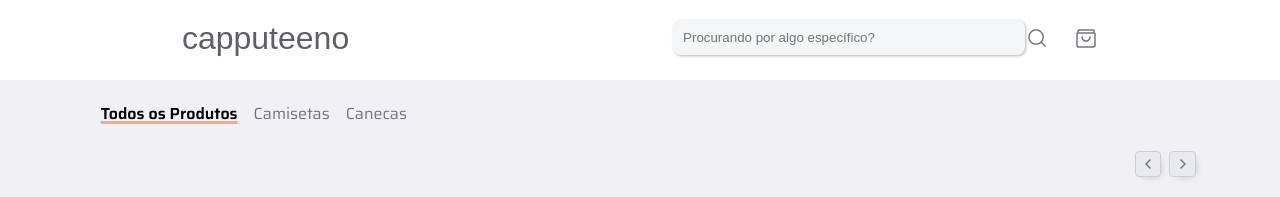
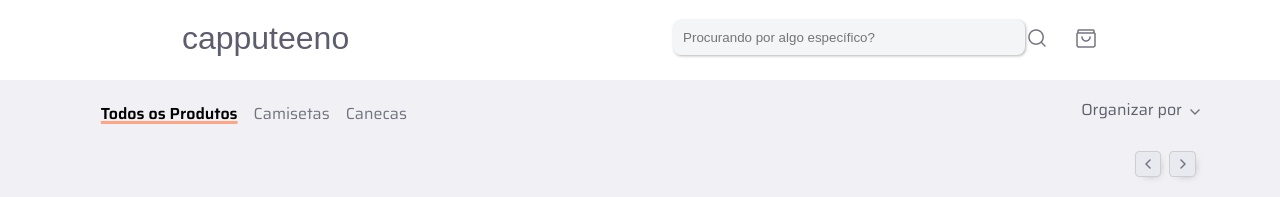
Before and after one commit to TaisaBraga/capputeeno_challenge, a Next.js app: page / in a window 1280 px wide. Shown: the top 197 px of the page. Built offline with nearby package versions, Linux system fonts and the light colour scheme; a web font is replaced by a local one.

Commit message:
fix: filterByOrder function

```diff
--- a/src/components/atoms/ListItem.tsx
+++ b/src/components/atoms/ListItem.tsx
@@ -19,7 +19,7 @@ const List = styled.ul`
     padding: 0.6em;
 
     &:hover {
-      background-color: #D3D3D3;
+      background-color: #eae7e7;
       border-radius: 1em;
     }
   }
--- a/src/components/molecules/FilterByOrder.tsx
+++ b/src/components/molecules/FilterByOrder.tsx
@@ -1,33 +1,29 @@
 import Image from 'next/image'
-import React, { useState } from 'react'
+import React from 'react'
 import DownArrow from '../../../public/DownArrow.png'
-import { styled, css } from 'styled-components'
+import { styled } from 'styled-components'
 import { ListItem } from '../atoms/ListItem'
 import { useGetProductsContext } from '@/context/useGetProductsContext'
-import { FilterPriorityTypes } from '@/types/FilterTypes'
 
 const FilterContainer = styled.div`
   height: 50px;
   position: relative;
 `
 const FilterTitle = styled.div`
-  color: #5D5D6D;
+  color: #5f5f6b;
   cursor: pointer;
   & img {
     margin-left: 0.5em;
   }
-
 `
 
-// const Filters = styled.div`
-// ${({ disabled }) =>
-//     disabled
-//       ? ` display: block-flow` : ` display: none`}
-// `;
+const ContainerFilter = styled.div`
+  display: 'block-flow';
+`;
 
-export const FilterByOrder: React.FC = () => {
-  const { isListVisible, setListVisible, isFilter, } = useGetProductsContext()
-  const [isFilterDisabled, setIsFilterDisabled] = useState<boolean>(false);
+
+export const FilterByOrder = () => {
+  const { isListVisible, setListVisible, isSortOrderProducts } = useGetProductsContext()
 
   const handleOpenDrawer = () => {
     setListVisible(!isListVisible)
@@ -35,35 +31,18 @@ export const FilterByOrder: React.FC = () => {
 
   return (
     <FilterContainer>
-      {isFilter === FilterPriorityTypes.NEWS ?
-        <FilterTitle>
-          Novidades
-          <Image src={DownArrow} alt='DownArrow' onClick={handleOpenDrawer} />
-        </FilterTitle>
-        : isFilter === FilterPriorityTypes.POPULARITY ?
-          <FilterTitle >
-            Mais Vendidos
-            <Image src={DownArrow} alt='DownArrow' onClick={handleOpenDrawer} />
-          </FilterTitle>
-          : isFilter === FilterPriorityTypes.PRICE ?
-            <FilterTitle>
-              Maior Preço
-              <Image src={DownArrow} alt='DownArrow' onClick={handleOpenDrawer} />
-            </FilterTitle>
-            : isFilter === FilterPriorityTypes.PRICE_DESC ?
-              <FilterTitle >
-                Menor Preço
-                <Image src={DownArrow} alt='DownArrow' onClick={handleOpenDrawer} />
-              </FilterTitle> :
-              <FilterTitle onClick={handleOpenDrawer} >
-                Organizar por
-                <Image src={DownArrow} alt='DownArrow' />
-              </FilterTitle>
+      <FilterTitle >
+        Organizar por
+        <Image src={DownArrow} alt='DownArrow' onClick={handleOpenDrawer} />
+      </FilterTitle>
+      {isListVisible ?
+        (
+          <ContainerFilter>
+            <ListItem />
+          </ContainerFilter>
+        )
+        : null
       }
-
-      <div>
-        <ListItem />
-      </div>
     </FilterContainer>
   )
 }
--- a/src/components/organisms/FilterBar.tsx
+++ b/src/components/organisms/FilterBar.tsx
@@ -9,15 +9,15 @@ const FilterContainer = styled.div`
   display: flex;
   justify-content: space-between;
   margin: 0 5em 0 5em;
+
 `
 
 export const FilterBar = () => {
-  /* const { isListVisible } = useGetProductsContext() */
 
   return (
     <FilterContainer>
       <FilterProducts />
-      {/* <FilterByOrder /> */}
+      <FilterByOrder />
     </FilterContainer>
   )
 }
--- a/src/context/useGetProductsContext.tsx
+++ b/src/context/useGetProductsContext.tsx
@@ -40,7 +40,7 @@ export interface IGetProductsProps {
   isProductType: string | undefined;
   setIsProductType: Dispatch<SetStateAction<string | undefined>>;
 
-  handleProductType: (value: string | undefined) => void
+  handleProductType: (value: string | undefined) => void;
 
   handleGetProductsByFilter: (item: string) => void;
   isListVisible: boolean;
@@ -53,7 +53,10 @@ export interface IGetProductsProps {
 
   isSearchFilter: string | undefined;
   setIsSearchFilter: Dispatch<SetStateAction<string | undefined>>;
-  handleChange: (e: React.ChangeEvent<HTMLInputElement>) => void
+  handleChange: (e: React.ChangeEvent<HTMLInputElement>) => void;
+
+  isSortOrderProducts: boolean;
+  setIsSortOrderProducts: Dispatch<SetStateAction<boolean>>;
 }
 
 export const UseGetProductsContext = createContext<IGetProductsProps>(
@@ -69,9 +72,10 @@ export const GetProductsProvider = ({ children }: React.PropsWithChildren) => {
   const [isProductType, setIsProductType] = useState<string | undefined>(undefined)
   const [isOrderOpen, setIsOrderOpen] = useState<boolean>(false);
   const [isListVisible, setListVisible] = useState<boolean>(false)
-  const [isFilter, setIsFilter] = useState<string>()
-  const [isSortOrder, setIsSortOrder] = useState<string>()
+  const [isFilter, setIsFilter] = useState<string | undefined>(undefined)
+  const [isSortOrder, setIsSortOrder] = useState<string | undefined>(undefined)
   const [isSearchFilter, setIsSearchFilter] = useState<string | undefined>(undefined)
+  const [isSortOrderProducts, setIsSortOrderProducts] = useState<boolean>(false)
 
   const {
     data: GetAllProducts,
@@ -144,6 +148,7 @@ export const GetProductsProvider = ({ children }: React.PropsWithChildren) => {
   const handleGetProductsByFilter = useCallback(async (item: string) => {
     const originalProducts = GetAllProducts?.allProducts;
     // let GetAllProductsFiltered
+
     if (originalProducts) {
       if (item === FilterPriorityTypes.POPULARITY) {
         // GetAllProductsFiltered = [...originalProducts].sort((a, b) => b.sales - a.sales);
@@ -164,10 +169,10 @@ export const GetProductsProvider = ({ children }: React.PropsWithChildren) => {
       } else if (item === FilterPriorityTypes.PRICE_DESC) {
         // GetAllProductsFiltered = [...originalProducts].sort((a, b) => a.price_in_cents - b.price_in_cents);
         setIsPage(undefined)
-        setIsFilter("price_in_cents")
-        setIsSortOrder(undefined)
+        setIsFilter(item)
+        setIsSortOrder(item)
       }
-      // setIsFilter(item)
+      setIsSortOrderProducts(true)
       setListVisible(false);
     }
 
@@ -210,7 +215,11 @@ export const GetProductsProvider = ({ children }: React.PropsWithChildren) => {
       isSearchFilter,
       setIsSearchFilter,
       handleChange,
-    }), [ErrorAllProducts,
+      isSortOrderProducts,
+      setIsSortOrderProducts,
+    }),
+    [
+      ErrorAllProducts,
       ErrorProductDetail,
       GetAllProducts,
       GetProductDetail,
@@ -231,7 +240,8 @@ export const GetProductsProvider = ({ children }: React.PropsWithChildren) => {
       isSortOrder,
       isSearchFilter,
       setIsSearchFilter,
-    handleChange
+      handleChange,
+      isSortOrderProducts
     ])
 
   return (
```
Lines whose indentation alone changed are shown as unchanged.
